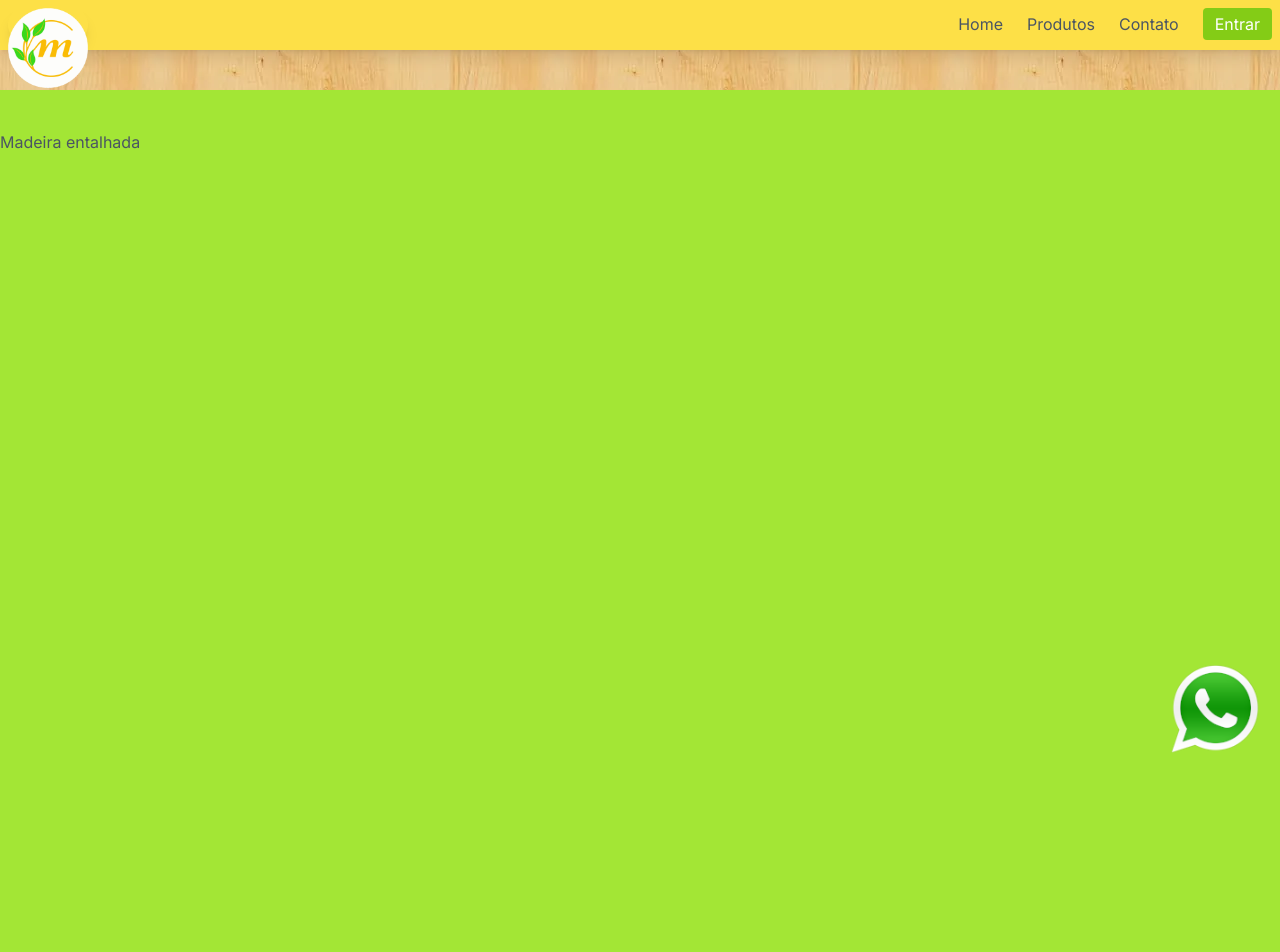
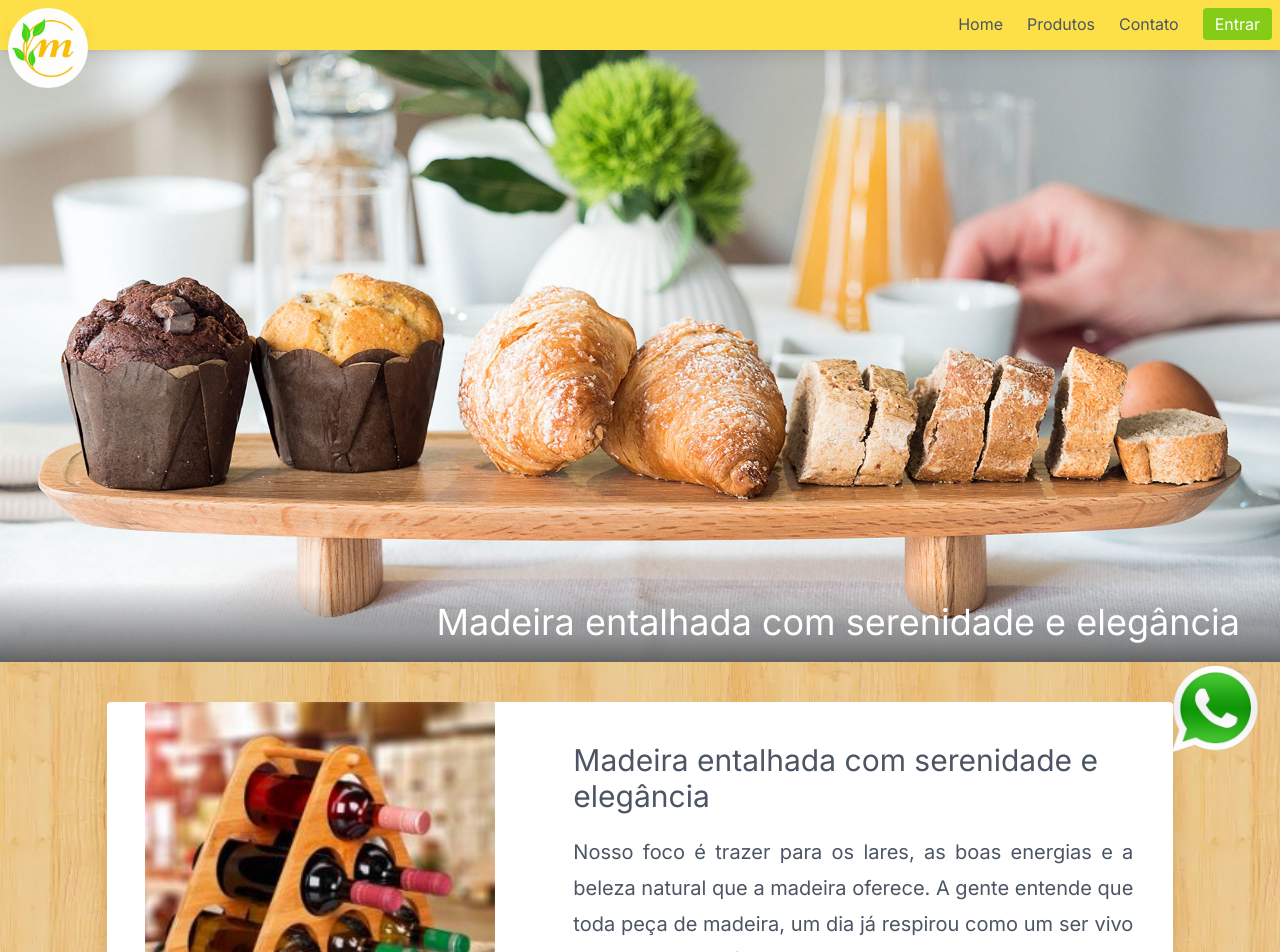
Before and after one commit to douglasjrosa/site-mmx-frontend, a Next.js app: page / in a window 1280 px wide. Shown: the top 952 px of the page. Built offline with nearby package versions, Linux system fonts and the light colour scheme.

Commit message:
404 page donne.

```diff
--- /dev/null
+++ b/app/[slug]/not-found.tsx
@@ -0,0 +1,23 @@
+import FeatureRowsGroup from "@/components/featured-rows-group";
+
+export default function () {
+	const excerpts = [
+		{
+			title: "Ooops!",
+			image: {
+				url: "/images/site/404.jpg",
+				alt: "Caixa de madeira indicando 404 - Página não existe.",
+				width: 1024,
+				height: 1024
+			},
+			text: [
+				"Esta página não existe. Verifique o endereço digitado e tente novamente."
+			]
+		}];
+
+	return (
+		<>
+			<FeatureRowsGroup excerpts={excerpts} />
+		</>
+	)
+}
--- a/app/[slug]/page.tsx
+++ b/app/[slug]/page.tsx
@@ -1,23 +1,35 @@
 import FeatureRowsGroup from "@/components/featured-rows-group";
 import ImageHeader from "@/components/image-header";
-import type { Metadata } from 'next'
+import type { Metadata } from 'next';
+import { notFound, redirect } from 'next/navigation'
+
+
+const getPost = async (slug: string) => {
+	let res = await fetch(`http://localhost:3000/api/${slug}`, { method: "GET" }).then((r) => r.json());
+	if(res.posts === undefined) return undefined;
+	const { posts } = res;
+	return posts;
+}
 
 export async function generateStaticParams() {
-	const { posts } = await (await fetch('http://localhost:3000/api/posts')).json();
+	const posts = await getPost("posts");
 	return posts.map((post: any) => { slug: post.slug })
 }
 
 export async function generateMetadata({ params }: { params: { slug: string } }): Promise<Metadata> {
 	const { slug } = params;
-	const { post } = await (await fetch(`http://localhost:3000/api/${slug}`, { method: "GET" })).json();
+	const post: any | undefined = await getPost( slug );
+	console.log(post)
+	if(post === undefined) notFound();
 	return post.metadata;
 }
 
 export default async function ({ params }: { params: { slug: string } }) {
 
 	const { slug } = params;
-	const response = await (await fetch(`http://localhost:3000/api/${slug}`, { method: "GET" })).json();
-	const { post } = response;
+	const post = await getPost( slug );
+	if(post === undefined) notFound();
+
 	return (
 		<div>
 			<ImageHeader image={post.imageHeader} title={post.title} />
--- a/app/api/[slug]/route.ts
+++ b/app/api/[slug]/route.ts
@@ -7,6 +7,6 @@ export async function GET(
 ) {
 
 	const { slug } = context.params;
-	const post: Post = posts[slug];
+	const post: Post | undefined = posts[slug];
 	return NextResponse.json({ post })
 }
--- a/app/api/route.ts
+++ b/app/api/route.ts
@@ -1,8 +1,10 @@
 import { NextRequest, NextResponse } from 'next/server';
+
+const posts = [{slug: "madeira-entalhada-com-serenidade-e-elegancia"}];
 
 export async function GET(
 	request: NextRequest,
 	context: any
 ) {
-	return NextResponse.json({ request, context })
+	return NextResponse.json({ posts })
 }
--- a/app/page.tsx
+++ b/app/page.tsx
@@ -1,5 +1,6 @@
+import FeatureRowsGroup from "@/components/featured-rows-group";
+import ImageHeader from "@/components/image-header";
 import type { Metadata } from "next";
-import Link from "next/link";
 
 export const metadata: Metadata = {
   keywords: ["Madeira entalhada", "Produtos de madeira"],
@@ -8,12 +9,14 @@ export const metadata: Metadata = {
   publisher: "TI - Max Brasil",
 };
 
-export default function Home() {
-  return (
-    <div>
-      <div style={{height: "1000px"}} className="bg-lime-400 py-10 my-10" >
-		<Link href={"/madeira-entalhada-com-serenidade-e-elegancia"} >Madeira entalhada</Link>
-	  </div>
-    </div>
-  );
+export default async function () {
+
+	const response = await (await fetch(`http://localhost:3000/api/home`, { method: "GET" })).json();
+	const { post } = response;
+	return (
+		<div>
+			<ImageHeader image={post.imageHeader} title={post.title} />
+			<FeatureRowsGroup excerpts={post.excerpts} />
+		</div>
+	)
 }
--- a/data/posts.ts
+++ b/data/posts.ts
@@ -89,5 +89,59 @@ export const posts: PostCollection = {
 				]
 			}
 		]
+	},
+	"home": {
+		title: "Madeira entalhada com serenidade e elegância",
+		imageHeader: {
+			url: "/images/site/prancha.jpeg",
+			alt: "Tábua de café da manhã",
+			width: 1920,
+			height: 918
+		},
+		metadata: {
+			title: "Madeira entalhada com serenidade e elegância",
+			keywords: ["Madeira entalhada", "Produtos de madeira"],
+			authors: [{ name: "Douglas José Rosa", url: "https://github.com/douglasjrosa" }],
+			creator: "Grupo Max Brasil",
+			publisher: "TI - Max Brasil",
+		},
+		excerpts: [
+			{
+				title: "Madeira entalhada com serenidade e elegância",
+				image: {
+					url: "/images/produtos/produtos-gallery/64.jpg",
+					alt: "Tábua de frios e petiscos",
+					width: 433,
+					height: 433
+				},
+				text: [
+					"Nosso foco é trazer para os lares, as boas energias e a beleza natural que a madeira oferece. A gente entende que toda peça de madeira, um dia já respirou como um ser vivo e teve uma história. Por isso cuidamos de cada detalhe com carinho em cada peça que fazemos."
+				]
+			},
+			{
+				title: "Madeira entalhada com serenidade e elegância",
+				image: {
+					url: "/images/produtos/produtos-gallery/51.jpg",
+					alt: "Tábua de frios e petiscos",
+					width: 433,
+					height: 433
+				},
+				text: [
+					"Nosso foco é trazer para os lares, as boas energias e a beleza natural que a madeira oferece. A gente entende que toda peça de madeira, um dia já respirou como um ser vivo e teve uma história. Por isso cuidamos de cada detalhe com carinho em cada peça que fazemos."
+				]
+			},
+			{
+				title: "Madeira entalhada com serenidade e elegância",
+				image: {
+					url: "/images/produtos/produtos-gallery/48.jpg",
+					alt: "Tábua de frios e petiscos",
+					width: 433,
+					height: 433
+				},
+				text: [
+					"Nosso foco é trazer para os lares, as boas energias e a beleza natural que a madeira oferece. A gente entende que toda peça de madeira, um dia já respirou como um ser vivo e teve uma história. Por isso cuidamos de cada detalhe com carinho em cada peça que fazemos."
+				]
+			}
+		]
 	}
 };
```
Also changed, not shown: public/images/site/404.jpg (added).
